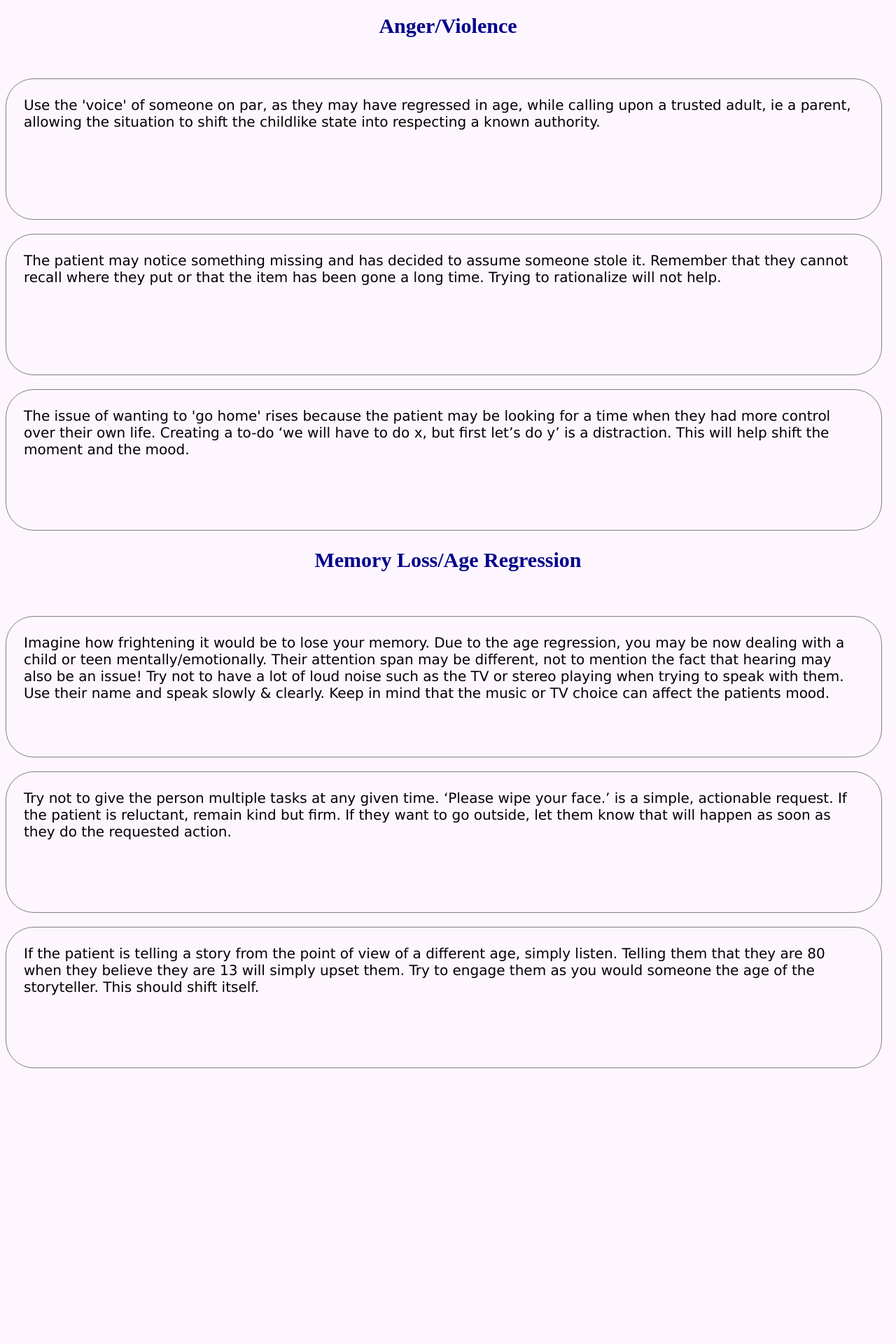
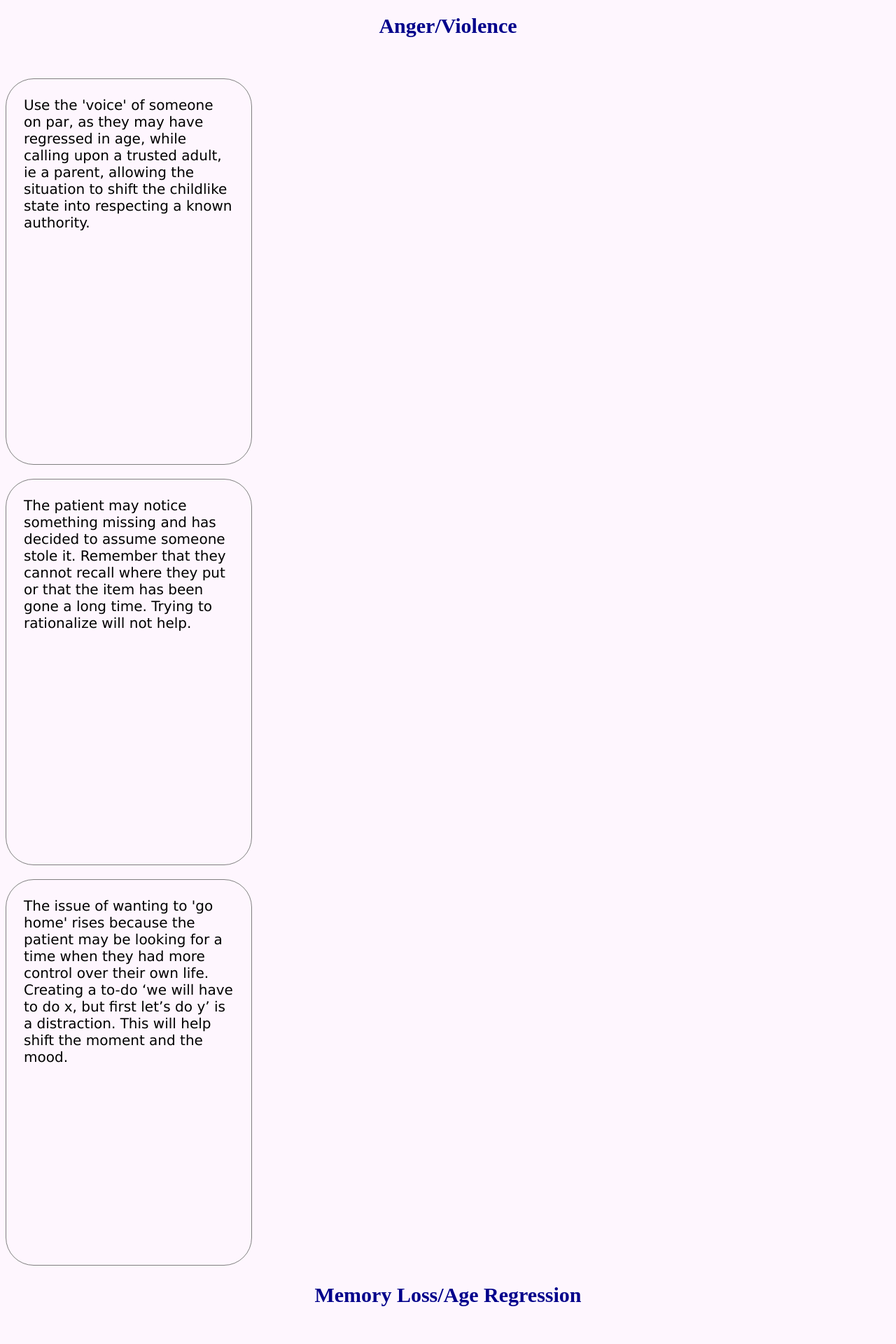
Before and after one commit to lunaraven13/caregiver_response, a Django app: page /care/situation_response/ in a window 1280 px wide. Shown: the top 1920 px of the page at 70% size. Before the commit the page ends 1526 px from the top, so only its background shows below. Run offline with Django 3.2, Linux system fonts and the light colour scheme.

Commit message:
response page has the right look, how do I make them line up as columns?!! 5/12/15

```diff
--- a/care/templates/care/situation_response.html
+++ b/care/templates/care/situation_response.html
@@ -10,21 +10,21 @@
             padding: 15px;
             border-radius: 40px;
             padding: 25px;
-            width: 1200px;
-            height: 150px;  }
+            width: 300px;
+            height: 500px;  }
 
           h1, h2, h3 {color: darkblue;
                       text-align: center;
-                      font-size: 30px;
-                      }
-    </style>
+                      font-size: 30px; }
+
+</style>
     <title>Situations</title>
 </head>
 <body>
+
 <h1>Anger/Violence</h1><br>
 
-
-    <p> Use the 'voice' of someone on par, as they may have regressed in age,
+<p> Use the 'voice' of someone on par, as they may have regressed in age,
     while calling upon a trusted adult, ie a parent,  allowing the situation to shift
     the childlike state into respecting a known authority.</p>
 
@@ -37,13 +37,12 @@
     but first let’s do y’ is a distraction. This will help shift the moment and the mood.
 
     <br><br>
-
-    <h2>Memory Loss/Age Regression</h2>
+<h2>Memory Loss/Age Regression</h2>
     <br>
 
 
     <p> Imagine how frightening it would be to lose your memory. Due to the age regression, you may be now dealing with a child or
-        teen mentally/emotionally. Their attention span may be different, not to mention the fact that hearing may also be an issue!
+       teen mentally/emotionally. Their attention span may be different, not to mention the fact that hearing may also be an issue!
         Try not to have a lot of loud noise such as the TV or stereo playing when trying to speak with them. Use their name and
         speak slowly & clearly. Keep in mind that the music or TV choice can affect the patients mood.</p>
 
@@ -55,6 +54,5 @@
         they believe they are 13 will simply upset them. Try to engage them as you would someone the age of the storyteller. This
         should shift itself.</p>
 
-
 </body>
 </html>
```
